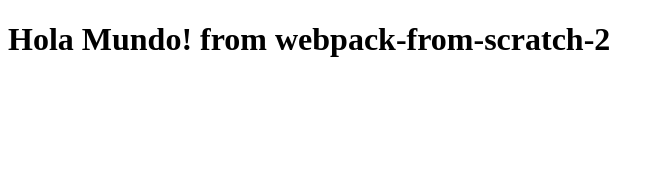
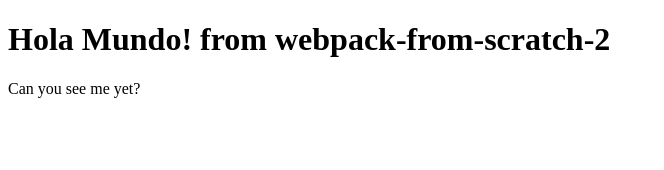
Before and after one commit to simplesNotEZ/webpack-from-scratch-2, a Vue app: page / in a window 1280 px wide. Shown: the top 170 px of the page, without its empty margins (0-664 px from the left). Built offline with nearby package versions, Linux system fonts and the light colour scheme.

Commit message:
[master] Install webpack-dev-server and change the dev script to use this instead of regular webpack

```diff
--- a/package.json
+++ b/package.json
@@ -10,7 +10,7 @@
     "url": "https://github.com/simplesNotEZ/webpack-from-scratch-2.git"
   },
   "scripts": {
-    "dev": "webpack --config webpack.dev.config.js",
+    "dev": "webpack-dev-server --config webpack.dev.config.js",
     "test": "echo \"Error: no test specified\" && exit 1"
   },
   "dependencies": {
@@ -24,6 +24,7 @@
     "vue-style-loader": "^4.1.2",
     "vue-template-compiler": "^2.6.12",
     "webpack": "^4.44.2",
-    "webpack-cli": "^3.3.12"
+    "webpack-cli": "^3.3.12",
+    "webpack-dev-server": "^3.11.0"
   }
 }
--- a/src/App.vue
+++ b/src/App.vue
@@ -1,5 +1,6 @@
 <template>
   <div>
     <h1>Hola Mundo! from webpack-from-scratch-2</h1>
+    <p>Can you see me yet?</p>
   </div>
 </template>
--- a/webpack.dev.config.js
+++ b/webpack.dev.config.js
@@ -1,5 +1,6 @@
 'use strict';
 
+const path = require('path');
 const { VueLoaderPlugin } = require('vue-loader');
 
 module.exports = {
@@ -7,7 +8,7 @@ module.exports = {
   entry: ['./src/main.js'],
   output: {
     filename: 'bundle.js',
-    path: './dist',
+    path: path.resolve(__dirname, './dist'),
   },
   module: {
     rules: [
```
Also changed, not shown: 2 other files (tests, documents, lock files or other folders).
